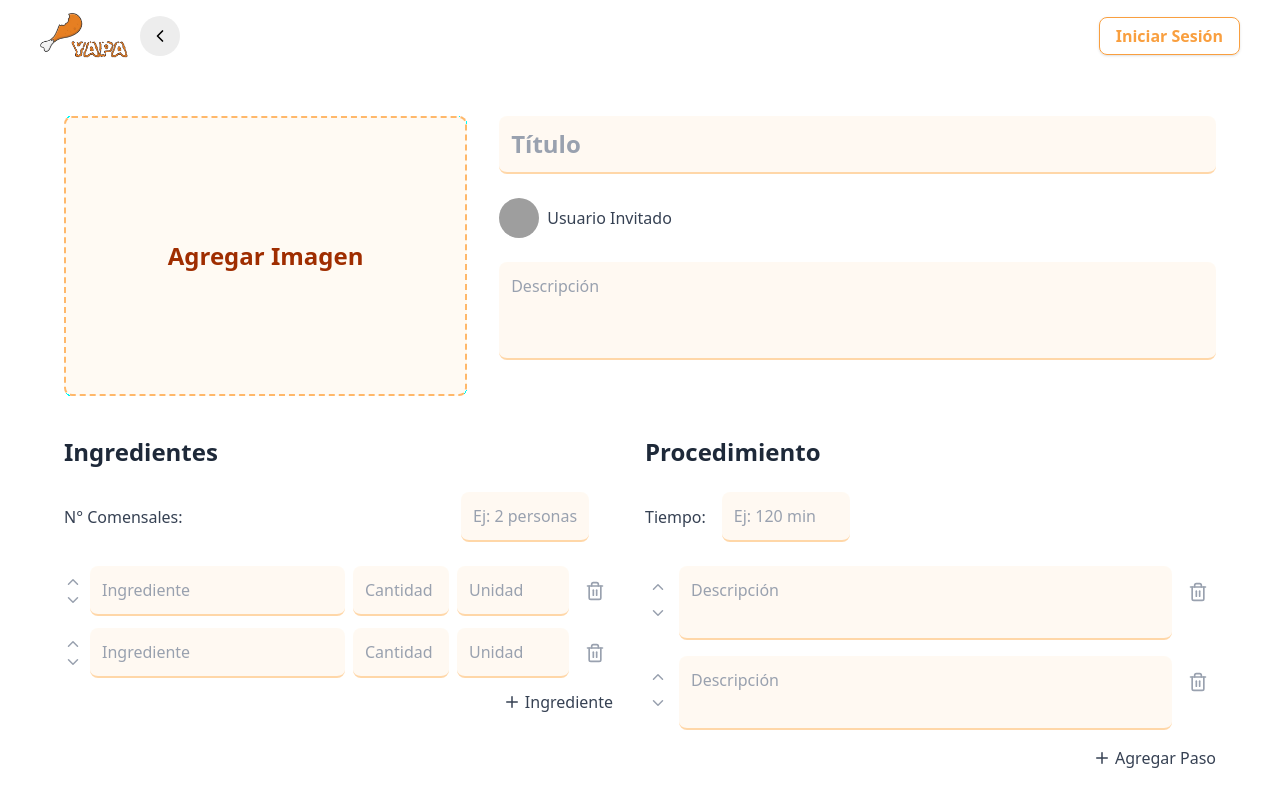
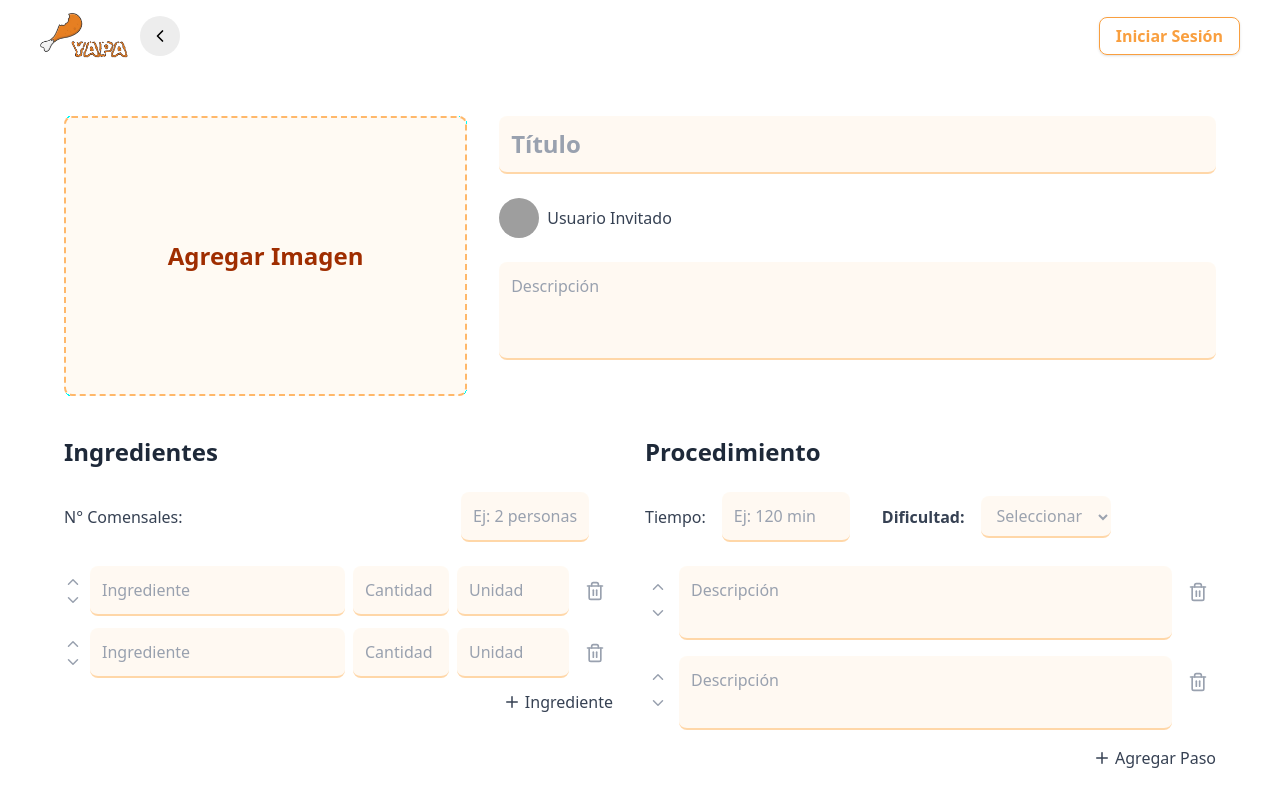
Before and after one commit to AnthoLogy63/Yapa, a React (Vite) app in the folder frontend/: page /crear-receta in a window 1280 px wide. Shown: the top 800 px of the page. Built offline with nearby package versions, Linux system fonts and the light colour scheme; grey boxes are pictures that could not be loaded.

Commit message:
Agregando campo de dificultad en crear recetas.

```diff
--- a/frontend/src/pages/CrearReceta/CrearRecetaPage.jsx
+++ b/frontend/src/pages/CrearReceta/CrearRecetaPage.jsx
@@ -49,7 +49,7 @@ function CrearRecetaPage() {
   const [descripcion, setDescripcion] = React.useState("");
   const [comensales, setComensales] = React.useState("");
   const [tiempo, setTiempo] = React.useState("");
-  const [dificultad, setDificultad] = React.useState("Media");
+  const [dificultad, setDificultad] = React.useState("");
   const [categoria, setCategoria] = React.useState("");
   const [isSubmitting, setIsSubmitting] = React.useState(false);
 
@@ -399,6 +399,21 @@ function CrearRecetaPage() {
                 value={tiempo}
                 onChange={(e) => setTiempo(e.target.value)}
               />
+              <span className="font-semibold text-gray-700 ml-4">Dificultad:</span>
+              <select
+                value={dificultad}
+                onChange={(e) => {
+                  setDificultad(e.target.value);
+                  markAsChanged();
+                }}
+                className="px-3 py-2 bg-orange-50/70 border-b-2 border-orange-200 focus:outline-none focus:border-[#FFAF45] rounded-lg"
+                style={{ color: dificultad ? '#374151' : '#9ca3af' }}
+              >
+                <option value="">Seleccionar</option>
+                <option value="Fácil">Fácil</option>
+                <option value="Media">Media</option>
+                <option value="Difícil">Difícil</option>
+              </select>
             </div>
 
             <div className="space-y-4">
```
